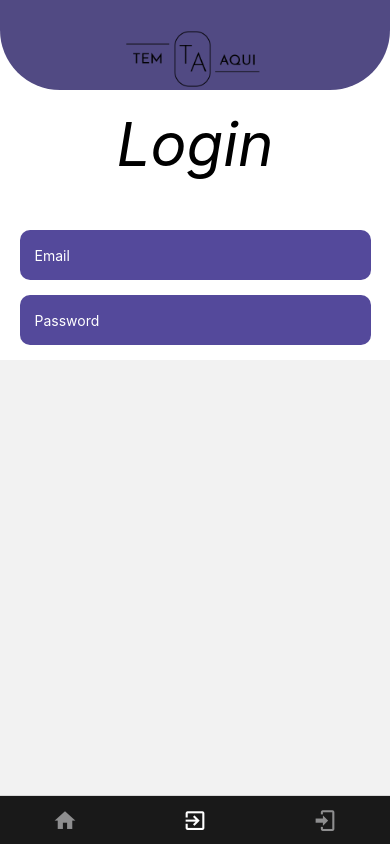
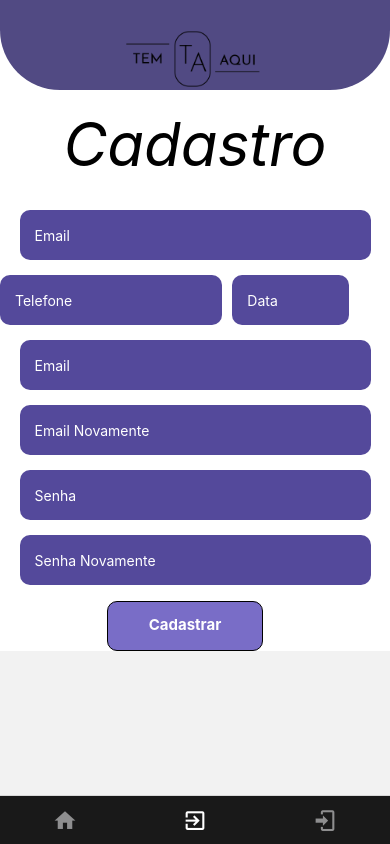
Before and after one commit to vspieri/RNBaseTrabalhoFinal, a React Native app: screen /Cadastro in a window 390 px wide. Built offline with nearby package versions, Linux system fonts and the light colour scheme; no server answers.

Commit message:
Cadastro final

```diff
--- a/src/Pages/Cadastro.js
+++ b/src/Pages/Cadastro.js
@@ -9,20 +9,56 @@ export default function Cadastro()
         <View>
             <ScrollView contentContainerStyle={css.container}>
             <Header/>
-            <Text style={css.texto}>Login</Text>
+            <Text style={css.texto}>Cadastro</Text>
             <TextInput
                 inputMode="email"
                 placeholder="Email"
+                style={css.input}
+                placeholderTextColor="white"
+            />
+            <View style={css.btn1}>
+            <TextInput
+                inputMode="text"
+                placeholder="Telefone"
                 style={css.input2}
                 placeholderTextColor="white"
             />
             <TextInput
-                inputMode="text"
-                placeholder="Password"
-                secureTextEntry={true}
-                style={css.input}
+            inputMode="text"
+            placeholder="Data"
+            style={css.input3}
+            placeholderTextColor="white"
+            />
+            </View>
+            <TextInput
+                inputMode="email"
+                placeholder="Email"
+                style={css.input4}
                 placeholderTextColor="white"
             />
+            <TextInput
+                inputMode="email"
+                placeholder="Email Novamente"
+                style={css.input4}
+                placeholderTextColor="white"
+            />
+            <TextInput
+                inputMode="email"
+                placeholder="Senha"
+                secureTextEntry={true}
+                style={css.input4}
+                placeholderTextColor="white"
+            />
+            <TextInput
+                inputMode="email"
+                placeholder="Senha Novamente"
+                secureTextEntry={true}
+                style={css.input4}
+                placeholderTextColor="white"
+            />
+            <TouchableOpacity style={css.btnLogin}>
+                <Text style={css.btnLoginText}>Cadastrar</Text>
+            </TouchableOpacity>
             </ScrollView>
         </View>
     )
@@ -36,14 +72,24 @@ const css = StyleSheet.create({
         backgroundColor: "#ffffff"
     },
     input2: {
-        width: "90%",
+        width: "57%",
         height: 50,
         borderRadius: 10,
         marginBottom: 15,
         padding: 15,
         backgroundColor: "#54499B",
         color: "white",
-        marginTop: 50
+
+    },
+    input3: {
+        width: "30%",
+        height: 50,
+        borderRadius: 10,
+        marginBottom: 15,
+        padding: 15,
+        backgroundColor: "#54499B",
+        color: "white",
+        marginLeft: 10
 
     },
     input: {
@@ -54,6 +100,30 @@ const css = StyleSheet.create({
         padding: 15,
         backgroundColor: "#54499B",
         color: "white",
+        marginTop: 30
+
+    },
+    input4: {
+        width: "90%",
+        height: 50,
+        borderRadius: 10,
+        marginBottom: 15,
+        padding: 15,
+        backgroundColor: "#54499B",
+        color: "white",
+
+    },
+    input5: {
+        width: "50%",
+        height: 50,
+        borderRadius: 10,
+        marginBottom: 15,
+        padding: 15,
+        backgroundColor: "#796DC7",
+        color: "white",
+        marginTop: 1,
+        textAlign: "center"
+
 
     },
     forgot: {
@@ -71,7 +141,7 @@ const css = StyleSheet.create({
         height: 50,
         borderWidth: 1,
         borderRadius: 10,
-        marginTop: 30,
+        marginTop: 1,
         backgroundColor: "#796DC7",
         marginRight: 20
     },
```
Also changed, not shown: src/Components/Cadastro.js (added).
